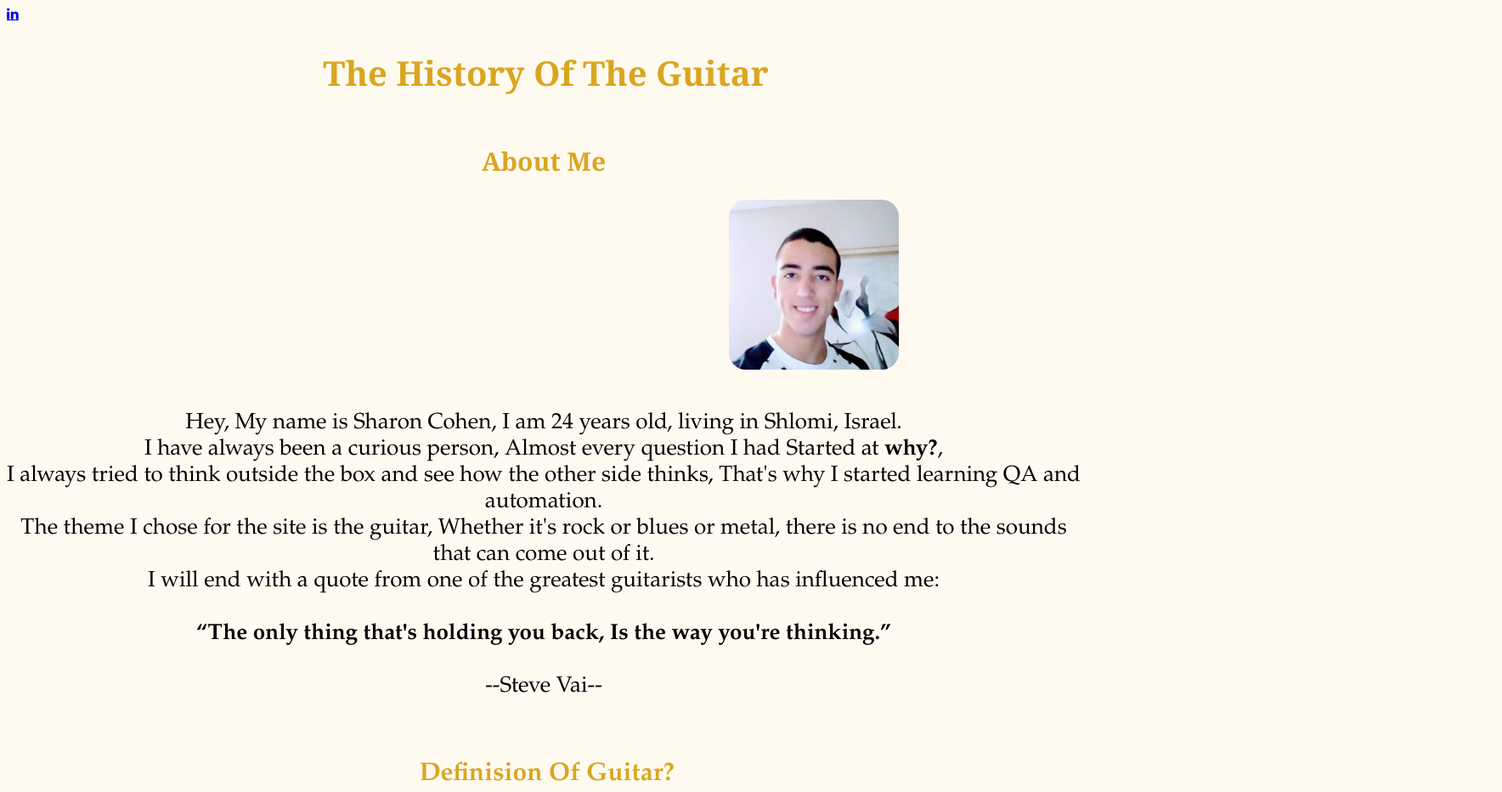
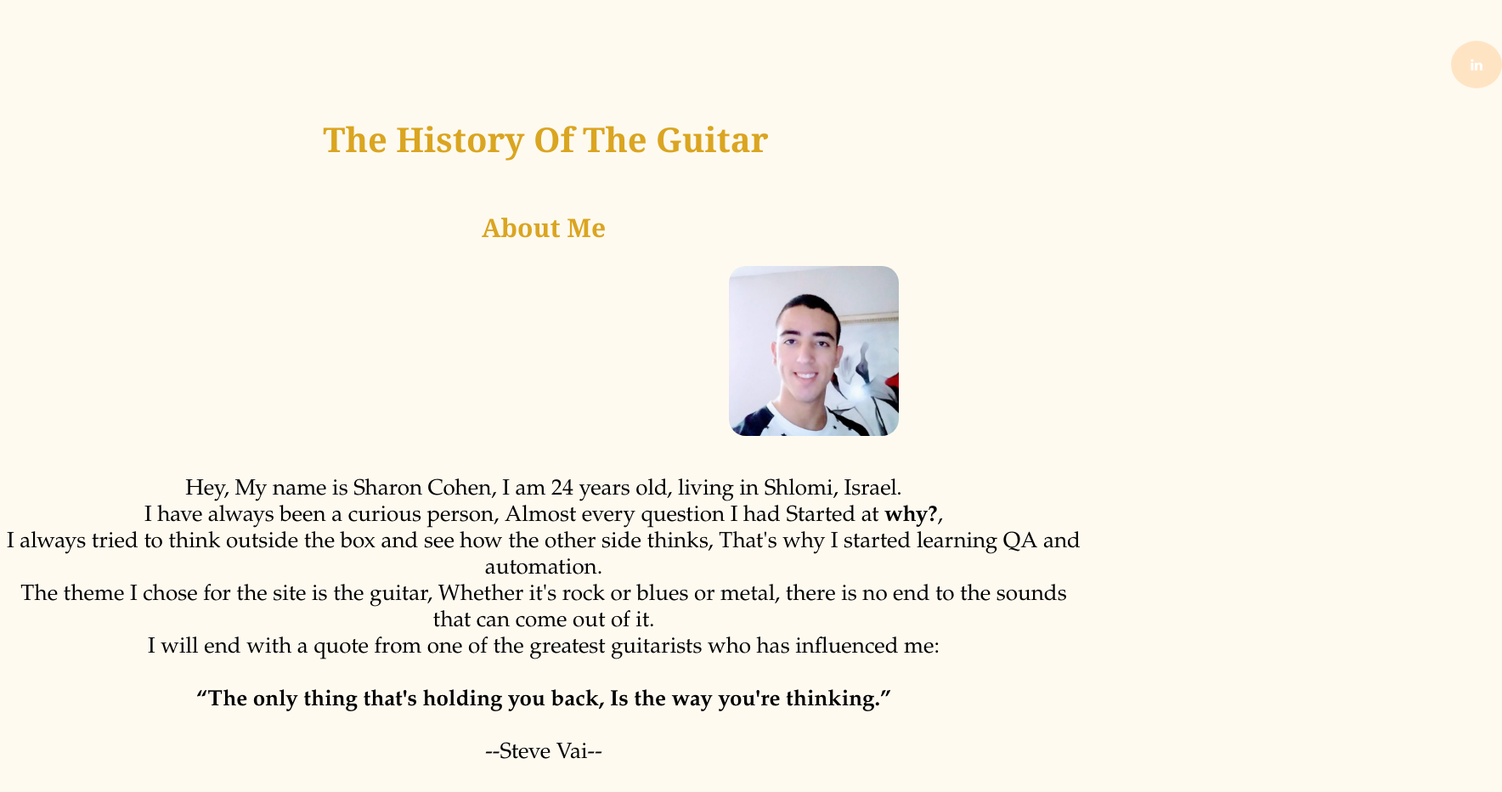
Before and after one commit to sharoncohen7/myWeb, a plain HTML site: page index.html in a window 1280 px wide. Shown: the top 932 px of the page at 85% size, 1768 px wide, since content can reach past the window. Drawn offline with Linux system fonts and the light colour scheme.

Commit message:
Update css2.css

```diff
--- a/css2.css
+++ b/css2.css
@@ -23,6 +23,26 @@
 		 font-family:Georgia;
 		 color:GoldenRod;
 	 }
+
+.fa {
+  padding: 20px;
+  font-size: 30px;
+  width: 20px;
+  text-align: center;
+  text-decoration: none;
+  border-radius: 50%;
+  margin-left:1700px;
+  margin-top:40px;
+}
+
+.fa:hover {
+    opacity: 0.7;
+}
+
+.fa-linkedin {
+  background: Bisque;
+  color: white;
+}
 
 	 #about{
      text-align:center;
```
